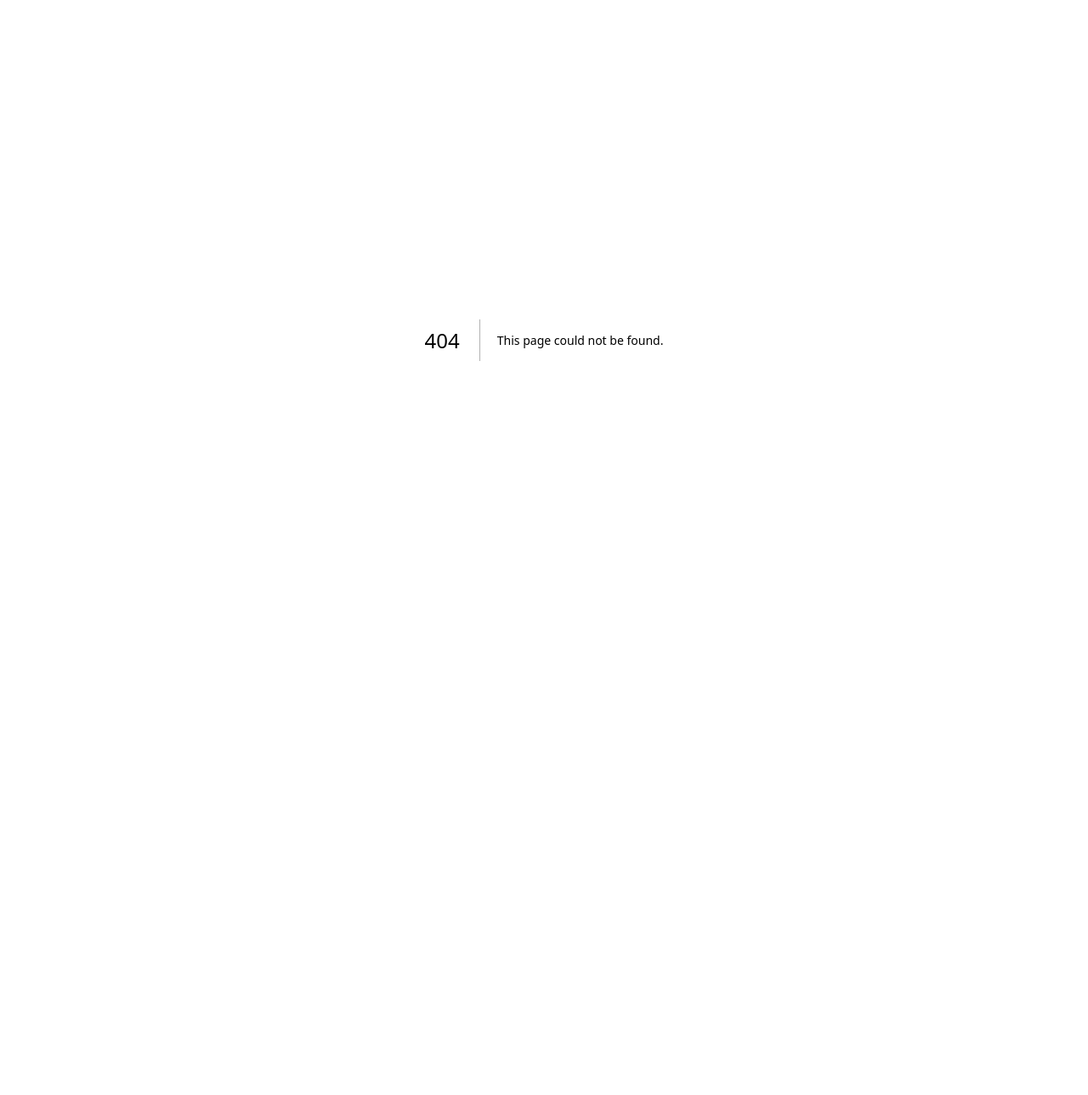
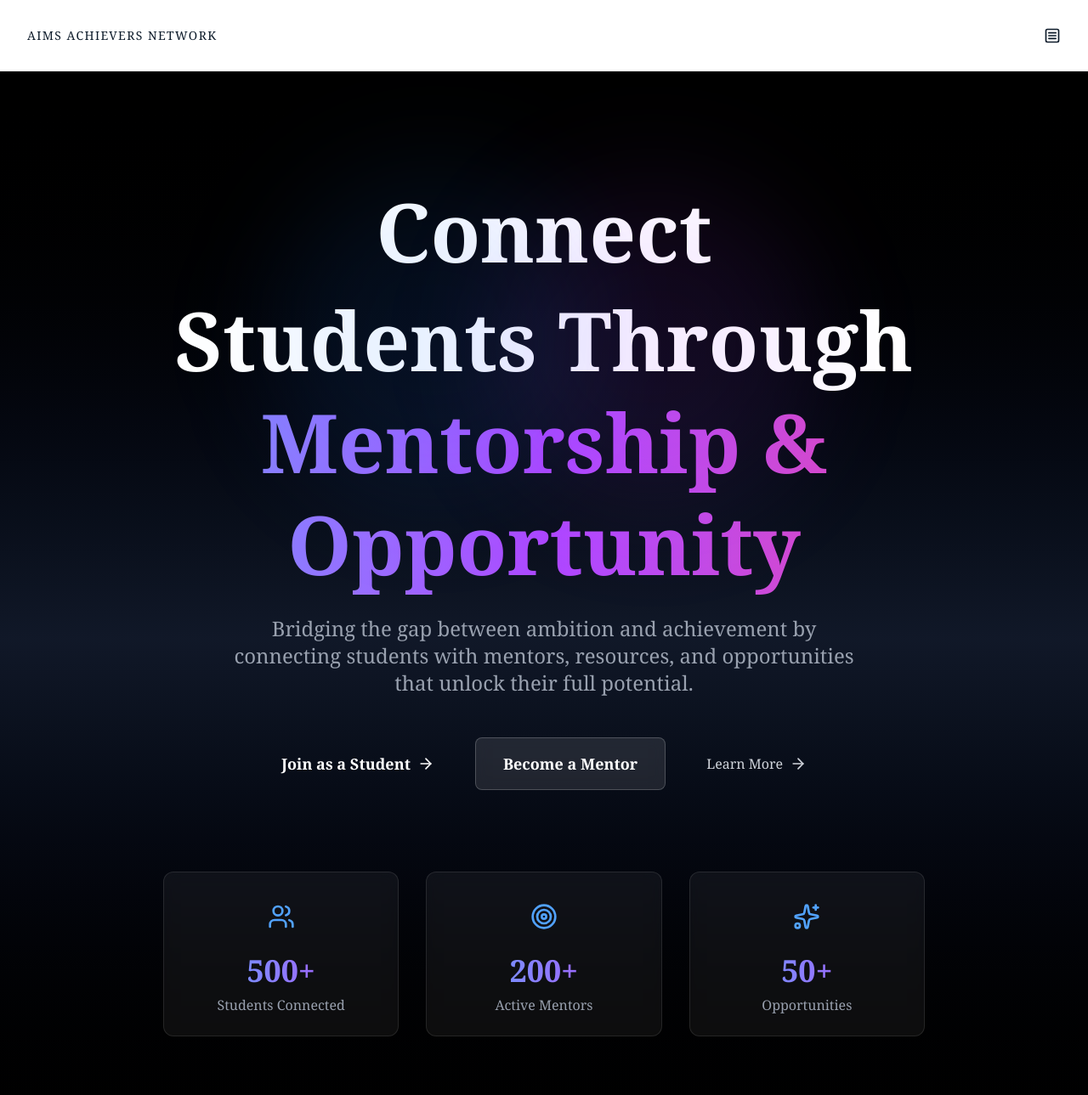
Before and after one commit to inside-aims/Aims_Achievers_Network_v2, a Next.js app: page /about in a window 1280 px wide. Before the commit this address had no page. Shown: the top 1289 px of the page at 85% size. Before the commit the page ends 800 px from the top, so only its background shows below. Built offline with nearby package versions, Linux system fonts and the light colour scheme.

Commit message:
update
The hero section of the about page underway with morphing ui feature used from magicui

```diff
--- /dev/null
+++ b/app/(root)/about/page.tsx
@@ -0,0 +1,12 @@
+import AboutHeroSection from '@/components/features/about/hero-section'
+import React from 'react'
+
+const AboutPage = () => {
+  return (
+    <>
+    <AboutHeroSection/>
+    </>
+  )
+}
+
+export default AboutPage
--- /dev/null
+++ b/components/features/about/hero-section.tsx
@@ -0,0 +1,132 @@
+"use client";
+import React, { useState, useEffect } from 'react';
+import { ArrowRight, Users, Target, Sparkles } from 'lucide-react';
+
+// Morphing Text Component
+const MorphingText = ({ texts }) => {
+  const [currentIndex, setCurrentIndex] = useState(0);
+  const [isAnimating, setIsAnimating] = useState(false);
+
+  useEffect(() => {
+    const interval = setInterval(() => {
+      setIsAnimating(true);
+      setTimeout(() => {
+        setCurrentIndex((prev) => (prev + 1) % texts.length);
+        setIsAnimating(false);
+      }, 500);
+    }, 3000);
+
+    return () => clearInterval(interval);
+  }, [texts.length]);
+
+  return (
+    <span
+      className={`inline-block transition-all duration-800 ${
+        isAnimating ? 'opacity-0 blur-sm scale-95' : 'opacity-100 blur-0 scale-100'
+      }`}
+    >
+      {texts[currentIndex]}
+    </span>
+  );
+};
+
+export default function AboutHeroSection() {
+  const morphingWords = [
+    "Empower",
+    "Connect",
+    "Mentor",
+    "Achieve",
+    "Inspire",
+    "Transform",
+    "Guide",
+    "Elevate",
+  ];
+
+  const stats = [
+    { icon: Users, value: "500+", label: "Students Connected" },
+    { icon: Target, value: "200+", label: "Active Mentors" },
+    { icon: Sparkles, value: "50+", label: "Opportunities" },
+  ];
+
+  return (
+    <div className="min-h-screen bg-linear-to-b from-black via-gray-900 to-black text-white mb-24">
+      {/* Hero Content */}
+      <div className="max-w-7xl mx-auto px-6 pt-32 pb-20">
+        {/* Main Headline */}
+        <div className="text-center space-y-8">
+          <div className="space-y-4">
+            <h1 className="text-5xl md:text-7xl lg:text-8xl font-bold leading-tight">
+              <MorphingText texts={morphingWords} />
+              <span className="block mt-2">Students Through</span>
+              <span className="block bg-linear-to-r from-blue-400 via-purple-500 to-pink-500 bg-clip-text text-transparent">
+                Mentorship & Opportunity
+              </span>
+            </h1>
+
+            <p className="text-xl md:text-2xl text-gray-400 max-w-3xl mx-auto mt-6">
+              Bridging the gap between ambition and achievement by connecting students
+              with mentors, resources, and opportunities that unlock their full potential.
+            </p>
+          </div>
+
+          {/* CTA Buttons */}
+          <div className="flex flex-col sm:flex-row gap-4 justify-center items-center mt-12">
+            <button className="group px-8 py-4 rounded-lg font-semibold text-lg hover:shadow-lg hover:bg-primary transition-all duration-300 flex items-center gap-2">
+              Join as a Student
+              <ArrowRight className="w-5 h-5 group-hover:translate-x-1 transition-transform" />
+            </button>
+
+            <button className="px-8 py-4 bg-white/10 backdrop-blur-sm border border-white/20 rounded-lg font-semibold text-lg hover:bg-white/20 transition-all duration-300">
+              Become a Mentor
+            </button>
+
+            <button className="px-8 py-4 text-gray-300 hover:text-white transition-colors duration-300 flex items-center gap-2">
+              Learn More
+              <ArrowRight className="w-5 h-5" />
+            </button>
+          </div>
+        </div>
+
+        {/* Stats Section */}
+        <div className="mt-24 grid grid-cols-1 md:grid-cols-3 gap-8 max-w-4xl mx-auto">
+          {stats.map((stat, index) => {
+            const Icon = stat.icon;
+            return (
+              <div
+                key={index}
+                className="relative group"
+              >
+                <div className="bg-white/5 backdrop-blur-sm border border-white/10 rounded-xl p-6 text-center hover:bg-white/10 transition-all duration-300 hover:border-white/20">
+                  <div className="flex justify-center mb-4">
+                    <div className="p-3 rounded-lg">
+                      <Icon className="w-8 h-8 text-blue-400" />
+                    </div>
+                  </div>
+                  <div className="text-4xl font-bold bg-linear-to-r from-blue-400 to-purple-500 bg-clip-text text-transparent">
+                    {stat.value}
+                  </div>
+                  <div className="text-gray-400 mt-2">{stat.label}</div>
+                </div>
+              </div>
+            );
+          })}
+        </div>
+
+        {/* Scroll Indicator */}
+        <div className="flex justify-center mt-20">
+          <div className="animate-bounce">
+            <div className="w-6 h-10 border-2 border-white/30 rounded-full flex justify-center">
+              <div className="w-1 h-3 bg-white/50 rounded-full mt-2"></div>
+            </div>
+          </div>
+        </div>
+      </div>
+
+      {/* Background Decoration */}
+      <div className="absolute inset-0 pointer-events-none overflow-hidden">
+        <div className="absolute top-1/4 left-1/4 w-96 h-96 bg-blue-500/10 rounded-full blur-3xl"></div>
+        <div className="absolute bottom-1/4 right-1/4 w-96 h-96 bg-purple-500/10 rounded-full blur-3xl"></div>
+      </div>
+    </div>
+  );
+}
--- a/components/ui/morphing-text.tsx
+++ b/components/ui/morphing-text.tsx
@@ -139,7 +139,7 @@ export const MorphingText: React.FC<MorphingTextProps> = ({
 }) => (
   <div
     className={cn(
-      "relative mx-auto h-16 w-full max-w-screen-md text-center font-sans text-[40pt] leading-none font-bold [filter:url(#threshold)_blur(0.6px)] md:h-24 lg:text-[6rem]",
+      "relative mx-auto h-16 w-full max-w-3xl text-center font-sans text-[40pt] leading-none font-bold filter-[url(#threshold)_blur(0.6px)] md:h-24 lg:text-[6rem]",
       className
     )}
   >
```
